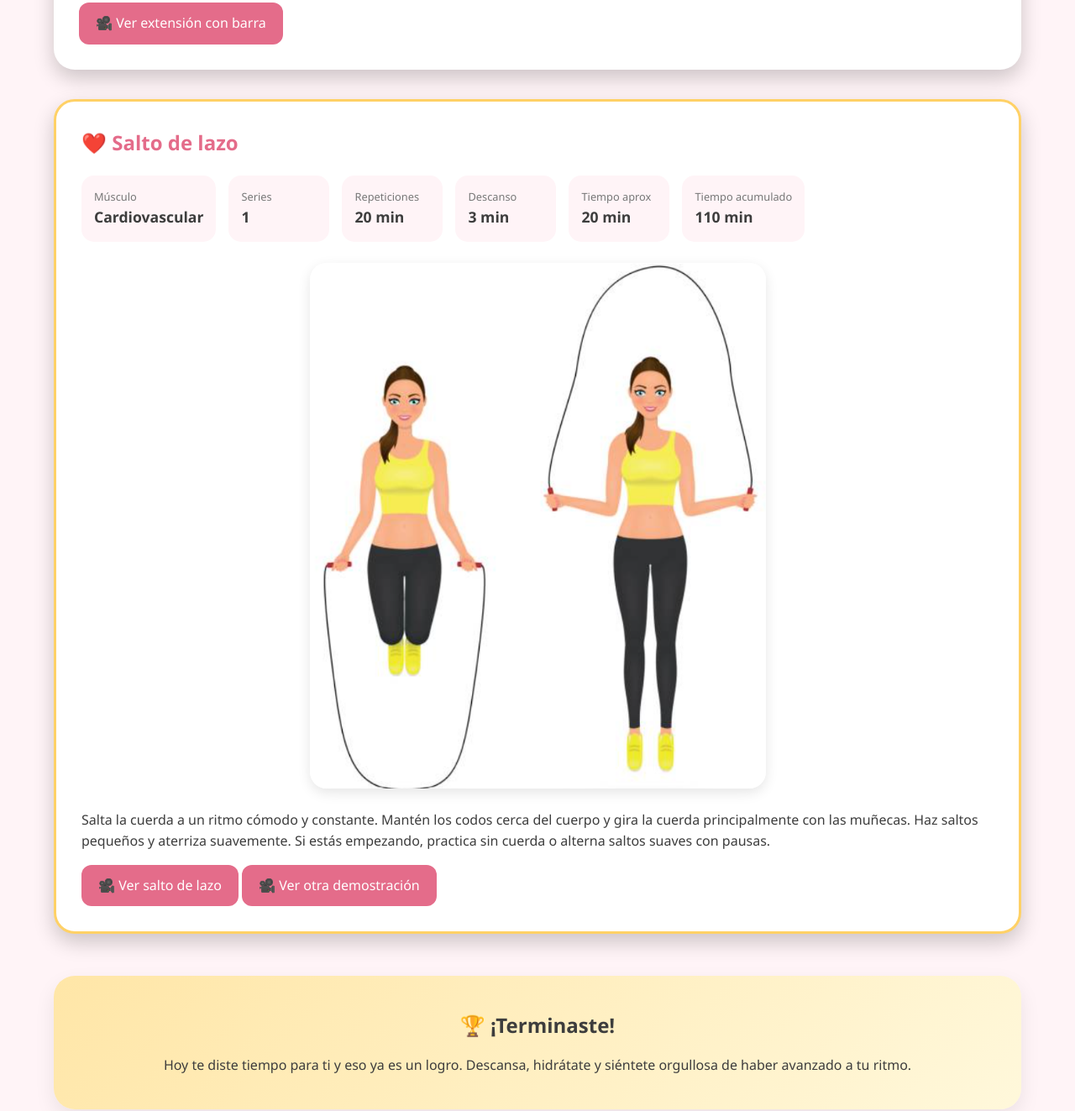
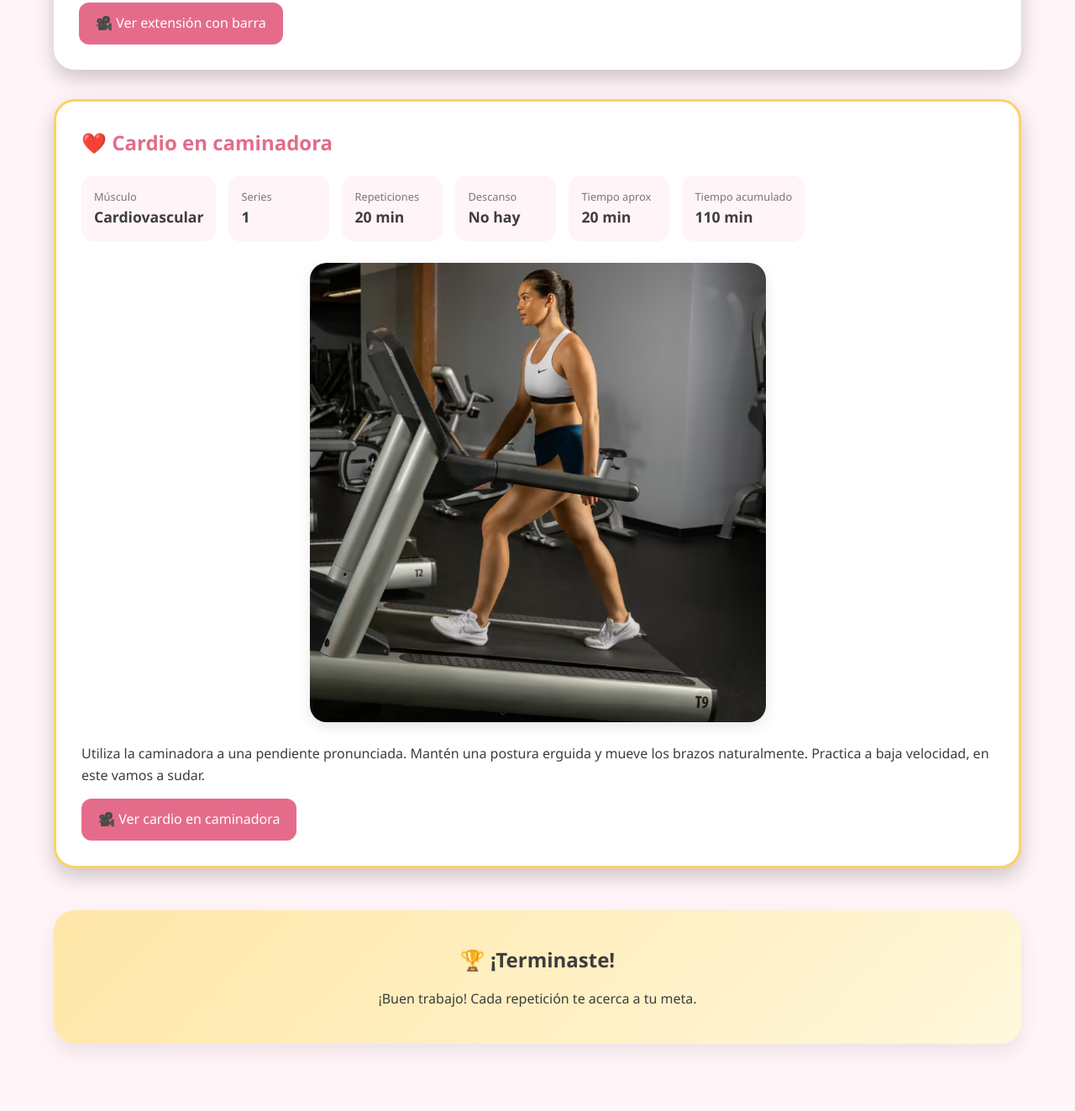
Before and after one commit to SergioSanchez8/Rutinas-de-gym, a plain HTML site: page dia-pecho.html in a window 1280 px wide. Shown: the part 6101-7424 px from the top of the page at 84% size. After the commit the page ends 7394 px from the top, so only its background shows below. Drawn offline with Linux system fonts and the light colour scheme.

Commit message:
arreglo imagenes, y modificacion cardio pecho

```diff
--- a/dia-pecho.html
+++ b/dia-pecho.html
@@ -127,26 +127,25 @@
         </section>
 
         <section class="ejercicio secundario">
-            <h2>❤️ Salto de lazo</h2>
+            <h2>❤️ Cardio en caminadora</h2>
             <div class="stats">
                 <div class="stat"><span>Músculo</span><strong>Cardiovascular</strong></div>
                 <div class="stat"><span>Series</span><strong>1</strong></div>
                 <div class="stat"><span>Repeticiones</span><strong>20 min</strong></div>
-                <div class="stat"><span>Descanso</span><strong>3 min</strong></div>
+                <div class="stat"><span>Descanso</span><strong>No hay</strong></div>
                 <div class="stat"><span>Tiempo aprox</span><strong>20 min</strong></div>
                 <div class="stat"><span>Tiempo acumulado</span><strong>110 min</strong></div>
             </div>
             <div class="imagenes">
-                <img src="imagenes/salto_en_lazo.png" alt="Salto de lazo" class="ejercicio-img">
+                <img src="imagenes/cardio.png" alt="Cardio en caminadora" class="ejercicio-img">
             </div>
-            <p>Salta la cuerda a un ritmo cómodo y constante. Mantén los codos cerca del cuerpo y gira la cuerda principalmente con las muñecas. Haz saltos pequeños y aterriza suavemente. Si estás empezando, practica sin cuerda o alterna saltos suaves con pausas.</p>
-            <a href="https://www.youtube.com/shorts/jqtzzVesUOo" class="boton-video" target="_blank" rel="noopener noreferrer">🎥 Ver salto de lazo</a>
-            <a href="https://www.youtube.com/shorts/TQ9Znk9xZYI" class="boton-video" target="_blank" rel="noopener noreferrer">🎥 Ver otra demostración</a>
+            <p>Utiliza la caminadora a una pendiente pronunciada. Mantén una postura erguida y mueve los brazos naturalmente. Practica a baja velocidad, en este vamos a sudar.</p>
+            <a href="https://www.youtube.com/shorts/bFt1nwDCkV0" class="boton-video" target="_blank" rel="noopener noreferrer">🎥 Ver cardio en caminadora</a>
         </section>
 
         <section class="logro">
             <h2>🏆 ¡Terminaste!</h2>
-            <p>Hoy te diste tiempo para ti y eso ya es un logro. Descansa, hidrátate y siéntete orgullosa de haber avanzado a tu ritmo.</p>
+            <p>¡Buen trabajo! Cada repetición te acerca a tu meta.</p>
         </section>
     </main>
 </body>
```
Also changed, not shown: dia-espalda.html (+4 -4 lines), dia-funcional.html (+1 -1 lines), dia-pierna-cuadriceps-a.html (+1 -1 lines), index.html (+1 -1 lines), imagenes/cardio.png (added).
